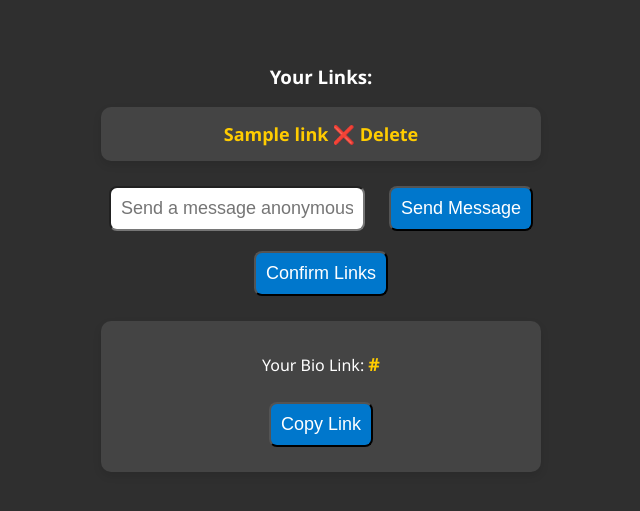
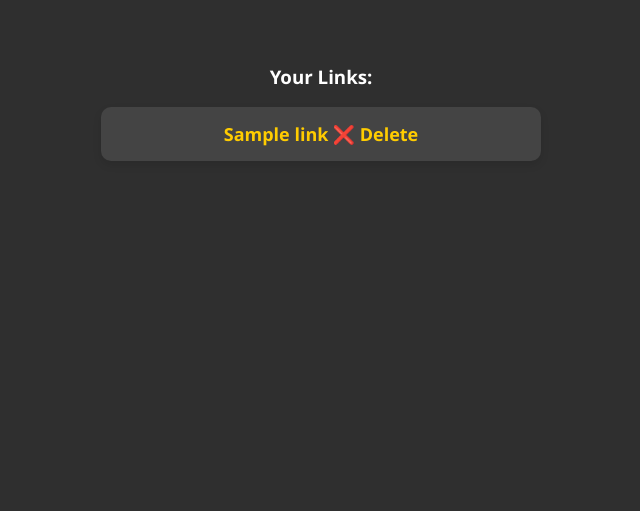
Before and after one commit to crsbo/my-links-app, a Flask app: template templates/links.html in a window 1280 px wide. Shown: the part 208-719 px from the top of the page, without its empty margins (319-959 px from the left). Run offline with Flask 3, Linux system fonts and the light colour scheme; the template is opened without the code that fills it: most values are stand-ins (such as "Sample title", 1, 10 or a date in 2020); parts of the project's set-up code (start-up, migrations or seed data) failed here and were passed over.

Commit message:
Update links.html

```diff
--- a/templates/links.html
+++ b/templates/links.html
@@ -67,33 +67,5 @@
             </div>
         {% endfor %}
     {% endif %}
-
-    <form action="/send_message/{{ username }}" method="POST">
-        <input type="text" name="message" placeholder="Send a message anonymously" required>
-        <button type="submit">Send Message</button>
-    </form>
-
-    <form action="/confirm_links/{{ username }}" method="POST">
-        <button type="submit">Confirm Links</button>
-    </form>
-
-    {% if bio_url %}
-        <div class="link-card">
-            <p>Your Bio Link: <a href="{{ bio_url }}" target="_blank">{{ bio_url }}</a></p>
-            <button onclick="copyToClipboard('{{ bio_url }}')">Copy Link</button>
-        </div>
-    {% endif %}
-
-    <script>
-        function copyToClipboard(text) {
-            var tempInput = document.createElement("input");
-            document.body.appendChild(tempInput);
-            tempInput.value = text;
-            tempInput.select();
-            document.execCommand("copy");
-            document.body.removeChild(tempInput);
-            alert("Link copied to clipboard!");
-        }
-    </script>
 </body>
 </html>
```
